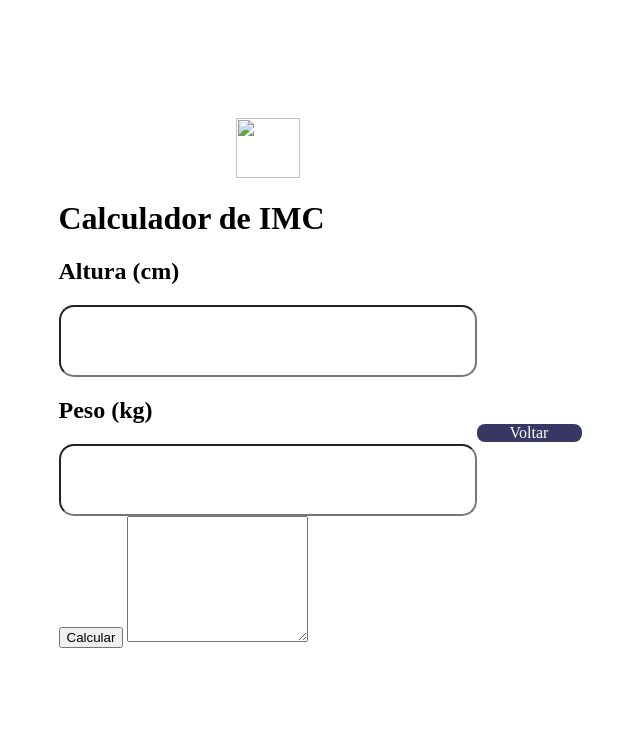
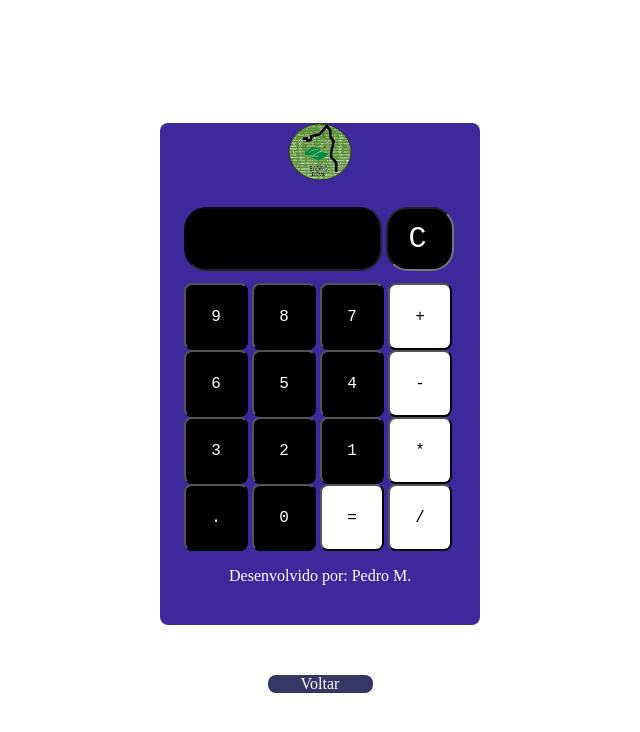
Before and after one commit to Eagrodigital/Calcuadora--P, a plain HTML site: page index.html in a window 1280 px wide. Shown: the whole page, without its empty margins (328-968 px from the left). Drawn offline with Linux system fonts and the light colour scheme.

Commit message:
Add files via upload

```diff
--- a/index.html
+++ b/index.html
@@ -1,35 +1,46 @@
 <!DOCTYPE html>
-<html lang="pt-br">
+<html lang="en">
 <head>
     <meta charset="UTF-8">
     <meta http-equiv="X-UA-Compatible" content="IE=edge">
     <meta name="viewport" content="width=device-width, initial-scale=1.0">
-    <title>Calculadora IMC</title>
-    <link rel="stylesheet" href="style.css">
+    <title>Calculadora</title>
+    <link rel="stylesheet" href="Style.css">
 </head>
 <body>
-    <div class="area">
-    <div class="container">
-        <div class="logo">
-            <img src="/Calculadora IMC/LogoLPD.png" >
-            <h1>Calculador de IMC</h1>
-        </div>
-        <div class="input_area">
-            <h2>Altura (cm) </h2>
-            <input id="height" type="number">
-        </div>
-        <div class="input_area">
-            <h2>Peso (kg) </h2>
-            <input id="weight" type="number">
-        </div>
-        <button onclick="calculate()">Calcular</button>
-        <textarea name="" id="text_area" rows="8"></textarea>
-        <p>Desenvolvido por: Pedro M.</p>
-        </div>
-    </div>
-    <div class="Voltar">
+    <div class="main">
+        <form action="" name="Calculator">
+            <img src="LogoLPD.png" >
+            <div class="coldplay">
+
+                <input type="text" class="text maincolor" name="text1" disabled>
+                <input type="text" class="text1 maincolor" name="text12" value="C" onclick="location.reload()"><br>
+
+                <input type="button" class="num maincolor" name="btn9" value="9" onclick="displaynum(btn9.value)">
+                <input type="button" class="num maincolor" name="btn8" value="8" onclick="displaynum(btn8.value)">
+                <input type="button" class="num maincolor" name="btn7" value="7" onclick="displaynum(btn7.value)">
+                <input type="button" class="num add" name="addbtn"  value="+" onclick="displaynum(addbtn.value)"><br>
+
+                <input type="button" class="num maincolor" name="btn6" value="6" onclick="displaynum(btn6.value)">
+                <input type="button" class="num maincolor" name="btn5" value="5" onclick="displaynum(btn5.value)">
+                <input type="button" class="num maincolor" name="btn4" value="4" onclick="displaynum(btn4.value)">
+                <input type="button" class="num sub" name="subbtn" value="-" onclick="displaynum(subbtn.value)"><br>
+
+                <input type="button" class="num maincolor" name="btn3" value="3" onclick="displaynum(btn3.value)">
+                <input type="button" class="num maincolor" name="btn2" value="2" onclick="displaynum(btn2.value)">
+                <input type="button" class="num maincolor" name="btn1" value="1" onclick="displaynum(btn1.value)">
+                <input type="button" class="num mult" name="mulbtn" value="*" onclick="displaynum(mulbtn.value)"><br>
+
+                <input type="button" class="num maincolor" name="dot" value="." onclick="displaynum(dot.value)">
+                <input type="button" class="num maincolor" name="btn0" value="0" onclick="displaynum(btn0.value)">
+                <input type="button" class="num eql" name="eqlbtn" value="=" onclick="text1.value=eval(text1.value)">
+                <input type="button" class="num div" name="divbtn" value="/" onclick="displaynum(divbnt.value)"><br>
+
+                <p>Desenvolvido por: Pedro M.</p>
+            </div>
+        </form>
         <a target="_blank" href="https://eagrodigital.github.io/Projetos/">Voltar</a>
     </div>
-    <script src="index.js"></script>
 </body>
+<script src="script.js"></script>
 </html>
```
